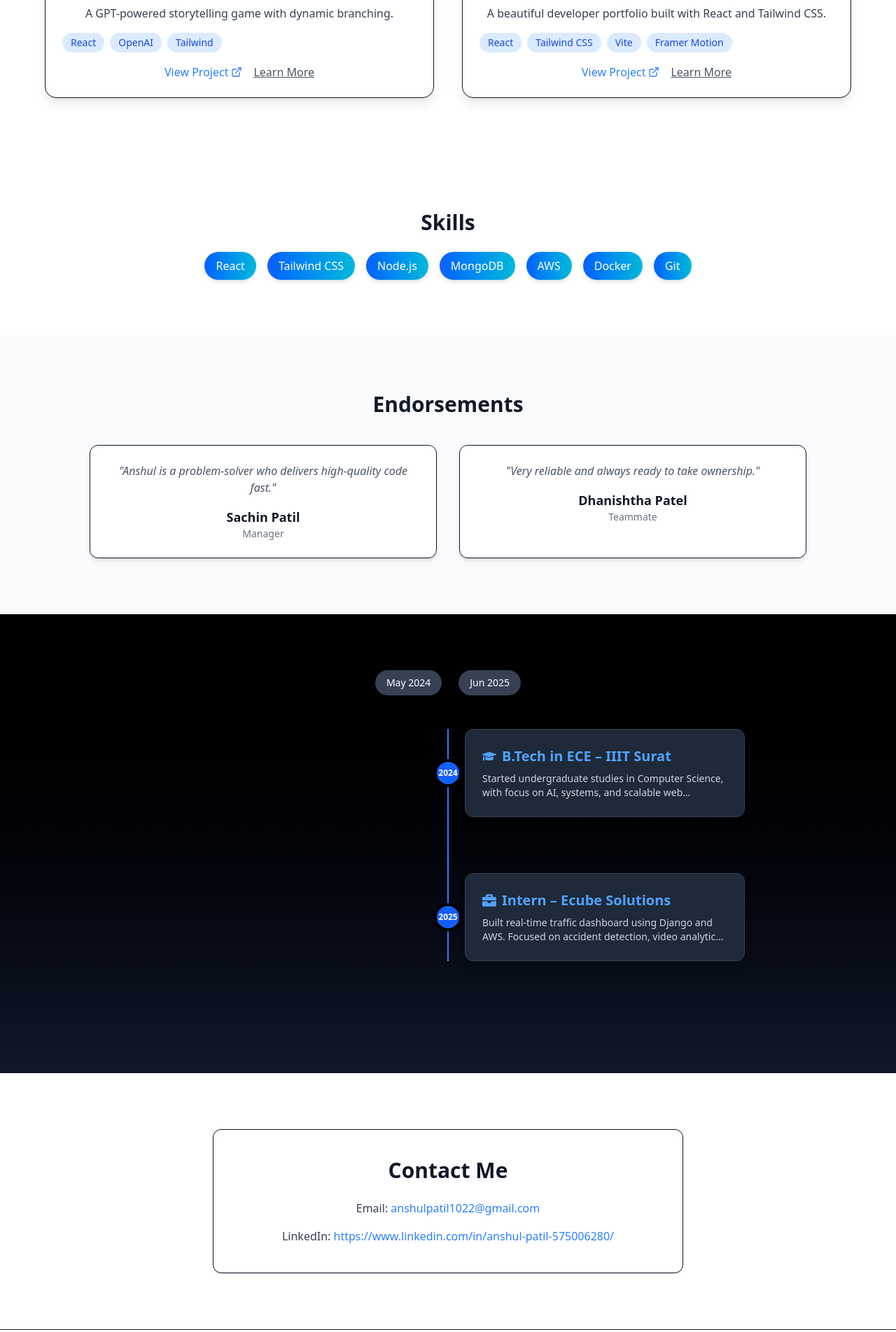
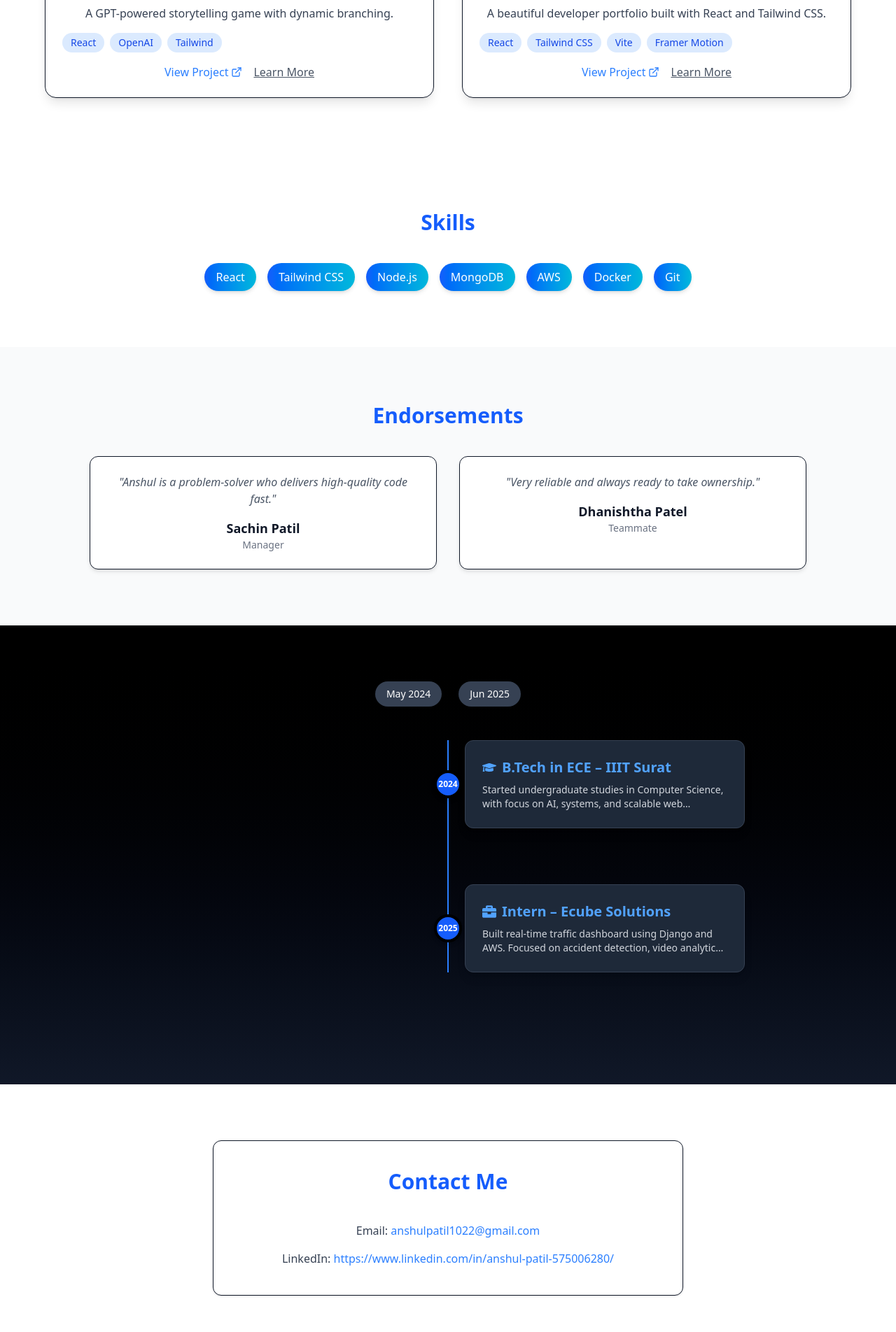
Before and after one commit to AnshulPatil2005/myportfolio, a React (Vite) app: page / in a window 1280 px wide. Shown: the part 2202-4106 px from the top of the page at 70% size. Built offline with nearby package versions, Linux system fonts and the light colour scheme; the HTML template or start-up script is replaced by a standard one.

Commit message:
improvements

```diff
--- a/src/components/Contact.jsx
+++ b/src/components/Contact.jsx
@@ -13,7 +13,7 @@ export default function Contact() {
       }`}
     >
       <div className="max-w-2xl mx-auto p-10 rounded-xl bg-white dark:bg-gray-800 border dark:border-gray-700 shadow">
-        <h3 className="text-3xl font-bold mb-6 text-gray-900 dark:text-white">Contact Me</h3>
+        <h3 className="text-3xl font-bold mb-10 text-blue-600 dark:text-blue-400">Contact Me</h3>
         <p className="text-gray-700 dark:text-gray-300 mb-4">
           Email: <a href="anshulpatil1022@gmail.com" className="text-blue-500 hover:underline">anshulpatil1022@gmail.com</a>
         </p>
--- a/src/components/Skills.jsx
+++ b/src/components/Skills.jsx
@@ -14,7 +14,7 @@ export default function Skills() {
         visible ? 'opacity-100 translate-y-0' : 'opacity-0 translate-y-8'
       }`}
     >
-      <h3 className="text-3xl font-bold mb-6">Skills</h3>
+      <h3 className="text-3xl font-bold mb-10 text-blue-600 dark:text-blue-400">Skills</h3>
       <div className="flex flex-wrap justify-center gap-4 max-w-4xl mx-auto">
         {skills.map((skill, idx) => (
           <span
--- a/src/components/Testimonials.jsx
+++ b/src/components/Testimonials.jsx
@@ -7,7 +7,7 @@ export default function Testimonials() {
 
   return (
     <section id="testimonials" className="py-20 px-6 text-center bg-gray-50 dark:bg-gray-900">
-      <h3 className="text-3xl font-bold mb-10">Endorsements</h3>
+      <h3 className="text-3xl font-bold mb-10 text-blue-600 dark:text-blue-400">Endorsements</h3>
       <div className="grid md:grid-cols-2 gap-8 max-w-5xl mx-auto">
         {feedback.map((item, idx) => (
           <div
```
Also changed, not shown: 1 other file (tests, documents, lock files or other folders).
